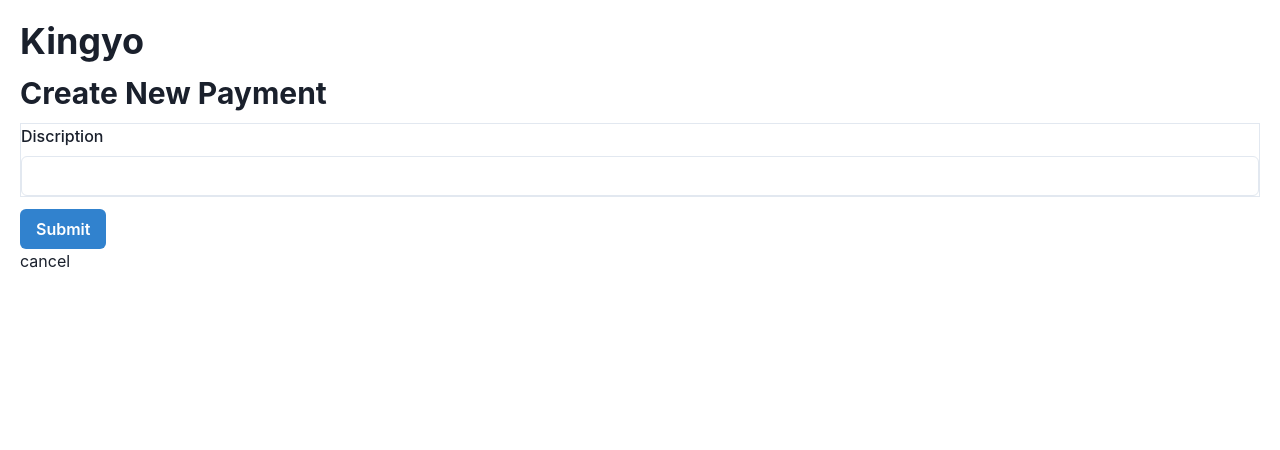
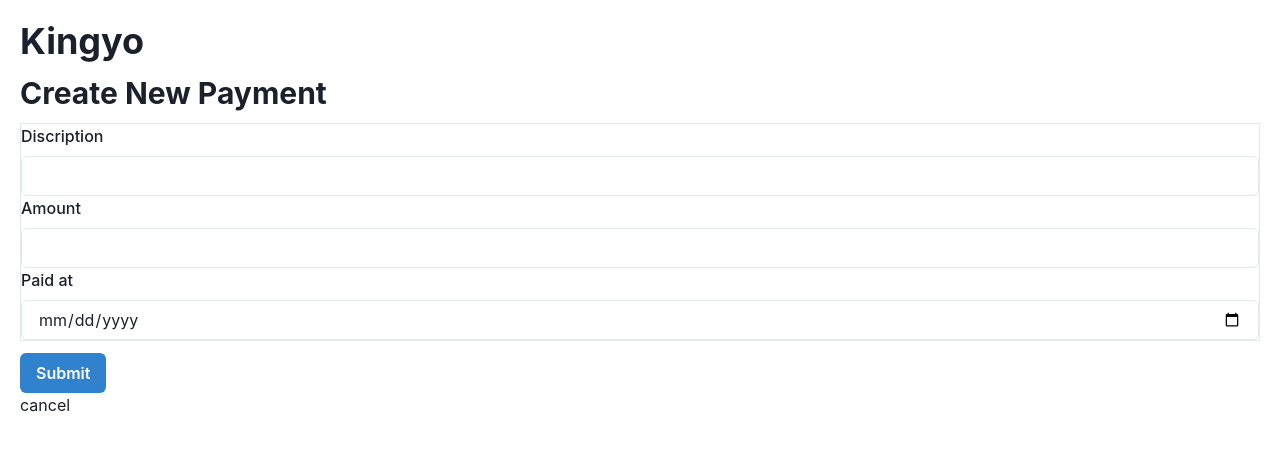
Before and after one commit to hokita/kingyo, a Next.js app in the folder front/: page /payments/new in a window 1280 px wide. Shown: the top 450 px of the page. Built offline with nearby package versions, Linux system fonts and the light colour scheme.

Commit message:
Add amount, paidAt forms.

```diff
--- a/front/features/payments/Payments.tsx
+++ b/front/features/payments/Payments.tsx
@@ -67,6 +67,8 @@ export const AddPaymentButton = () => {
 
 export const NewPaymentForm = () => {
   const [description, setDiscription] = useState('')
+  const [amount, setAmount] = useState(0)
+  const [paidAt, setPaidAt] = useState('')
   const dispatch = useAppDispatch()
 
   return (
@@ -81,11 +83,31 @@ export const NewPaymentForm = () => {
             }
           />
         </FormControl>
+        <FormControl>
+          <FormLabel>Amount</FormLabel>
+          <Input
+            type="text"
+            onChange={(e: React.ChangeEvent<HTMLInputElement>) =>
+              setAmount(parseInt(e.target.value))
+            }
+          />
+        </FormControl>
+        <FormControl>
+          <FormLabel>Paid at</FormLabel>
+          <Input
+            type="date"
+            onChange={(e: React.ChangeEvent<HTMLInputElement>) =>
+              setPaidAt(e.target.value)
+            }
+          />
+        </FormControl>
       </Box>
       <Box>
         <Button
           colorScheme="blue"
-          onClick={() => dispatch(createPayment(description))}
+          onClick={() =>
+            dispatch(createPayment({ description, amount, paidAt }))
+          }
         >
           Submit
         </Button>
--- a/front/features/payments/paymentsSlice.ts
+++ b/front/features/payments/paymentsSlice.ts
@@ -54,13 +54,21 @@ export const fetchPayments = createAsyncThunk(
   }
 )
 
+interface newPaymentForm {
+  description: string
+  amount: number
+  paidAt: string
+}
+
 export const createPayment = createAsyncThunk(
   'payments/createPayment',
-  async (description: string) => {
+  async (form: newPaymentForm) => {
+    const date = new Date(form.paidAt)
+    const paidAt = date.toISOString().split('.')[0] + '+09:00'
     const body = {
-      description,
-      amount: 1000,
-      paidAt: '2022-08-14T10:00:00+09:00',
+      description: form.description,
+      amount: form.amount,
+      paidAt,
     }
     const header = {
       'Content-Type': 'application/json',
```
